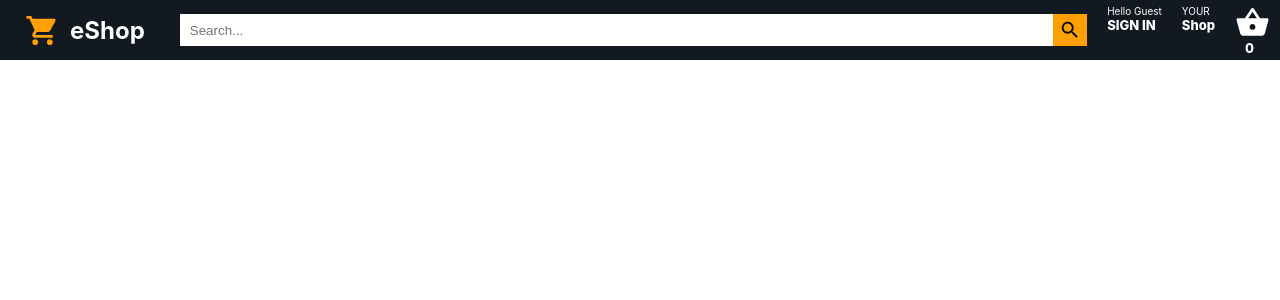
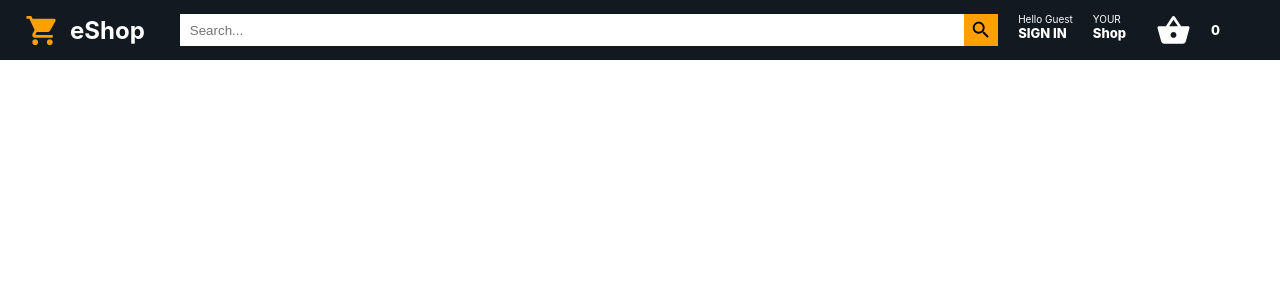
Before and after one commit to Arnob-sen/ESHOP_Website, a React (Create React App) app: page / in a window 1280 px wide. Shown: the top 300 px of the page. Built offline with nearby package versions, Linux system fonts and the light colour scheme.

Commit message:
some_update_in_css

```diff
--- a/src/component/Header.js
+++ b/src/component/Header.js
@@ -25,8 +25,8 @@ const Header=()=>{
       <span className="nav__itemLineOne">YOUR</span>
         <span className="nav__itemLineTwo">Shop</span>
         </div>
-          <div className="nav__item">
-          <ShoppingBasketIcon  className="itemBasket" fontSize="large"/>
+          <div className="nav__itemBasket">
+          <ShoppingBasketIcon  className="nav__item" fontSize="large"/>
         <span className="nav__itemLineTwo nav__basketCount">0</span>
           </div>
       </div>
```
